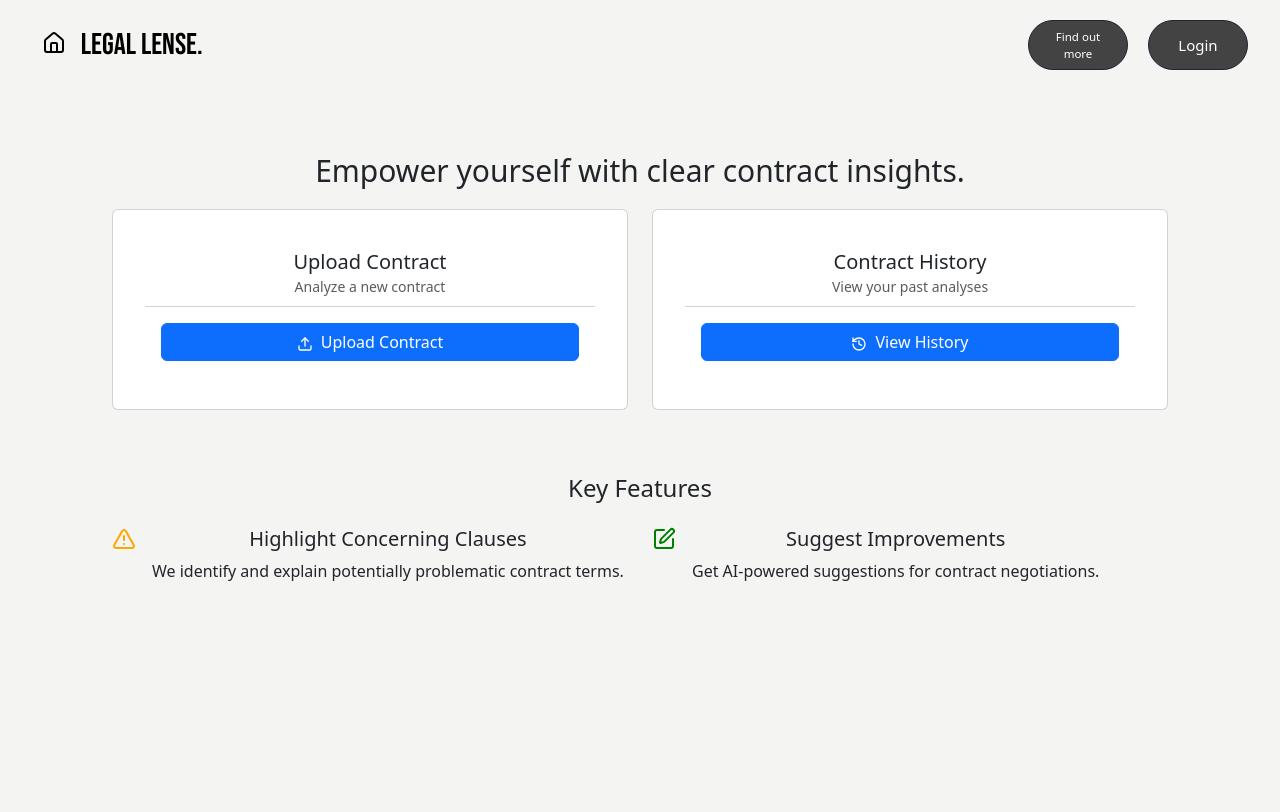
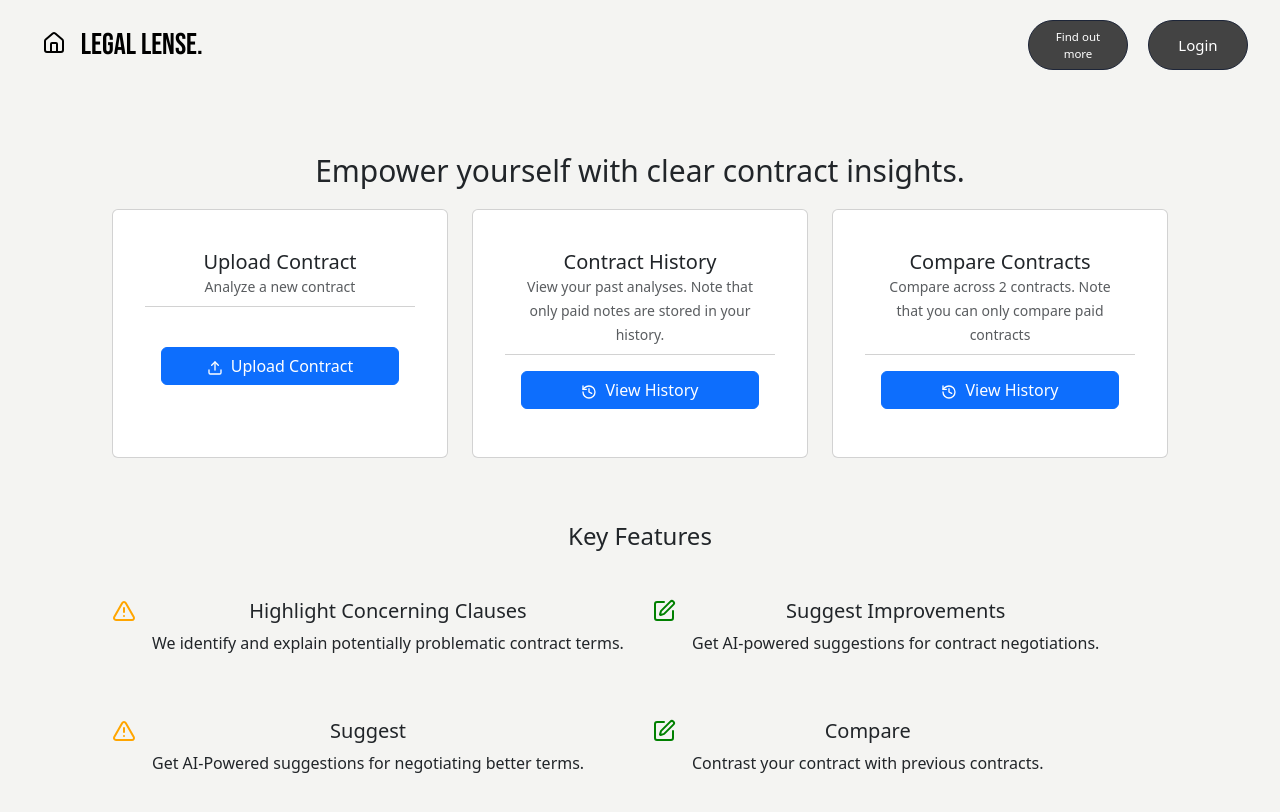
Before and after one commit to shengweikoh/Legallense, a React (Vite) app in the folder Frontend/: page /dashboard in a window 1280 px wide. Shown: the top 812 px of the page. Built offline with nearby package versions, Linux system fonts and the light colour scheme.

Commit message:
historypage

```diff
--- a/Frontend/src/App.jsx
+++ b/Frontend/src/App.jsx
@@ -10,7 +10,7 @@ import Login from './Pages/Login.jsx';
 import UploadContract from "./Pages/Upload.jsx";
 import Dashboard  from './Pages/Dashboard.jsx';
 import AnalysisPage from './Pages/Analysis.jsx';
-
+import History from './Pages/History.jsx'
 
 function App() {
   const [count, setCount] = useState(0)
@@ -26,6 +26,7 @@ function App() {
         <Route path="/upload" element={<UploadContract />} />
         <Route path="/dashboard" element={<Dashboard />} />
         <Route path="/analysis" element={<AnalysisPage />} />
+        <Route path="/history" element={<History />} />
 
 
     </Routes>
--- a/Frontend/src/Pages/Dashboard.jsx
+++ b/Frontend/src/Pages/Dashboard.jsx
@@ -26,7 +26,7 @@ export default function Dashboard() {
       </p>
 
       <div className="row mb-4">
-        <div className="col-md-6 mb-3">
+        <div className="col-md-4 mb-3">
           <div className="card h-100">
             <div className="card-header">
               <h5 className="card-title">Upload Contract</h5>
@@ -40,11 +40,11 @@ export default function Dashboard() {
             </div>
           </div>
         </div>
-        <div className="col-md-6 mb-3">
+        <div className="col-md-4 mb-3">
           <div className="card h-100">
             <div className="card-header">
               <h5 className="card-title">Contract History</h5>
-              <small className="text-muted">View your past analyses</small>
+              <small className="text-muted">View your past analyses. Note that only paid notes are stored in your history.</small>
             </div>
             <div className="card-body d-flex align-items-center justify-content-center">
               <Link to="/history" className="history btn btn-primary w-100">
@@ -54,11 +54,28 @@ export default function Dashboard() {
             </div>
           </div>
         </div>
+
+        <div className="col-md-4 mb-3">
+          <div className="card h-100">
+            <div className="card-header">
+              <h5 className="card-title">Compare Contracts</h5>
+              <small className="text-muted">Compare across 2 contracts. Note that you can only compare paid contracts</small>
+            </div>
+            <div className="card-body d-flex align-items-center justify-content-center">
+              <Link to="/history" className="history btn btn-primary w-100">
+                <HistoryIcon className="me-2" size={16} />
+                View History
+              </Link>
+            </div>
+          </div>
+        </div>
+
       </div>
 
       <div className="mt-5">
         <h2 className="h4 mb-4">Key Features</h2>
-        <div className="row">
+
+        <div className="row mt-5">
           <div className="col-md-6 d-flex mb-3">
             <AlertTriangleIcon className="me-3" size={24} color="orange" />
             <div>
@@ -78,6 +95,30 @@ export default function Dashboard() {
             </div>
           </div>
         </div>
+
+
+        <div className="row">
+          <div className="col-md-6 d-flex mt-5">
+            <AlertTriangleIcon className="me-3" size={24} color="orange" />
+            <div>
+              <h5>Suggest</h5>
+              <p className="mb-0">
+                Get AI-Powered suggestions for negotiating better terms.
+              </p>
+            </div>
+          </div>
+
+          <div className="col-md-6 d-flex mt-5">
+            <EditIcon className="me-3" size={24} color="green" />
+            <div>
+              <h5>Compare</h5>
+              <p className="mb-0 ">
+                 Contrast your contract with previous contracts.
+              </p>
+            </div>
+          </div>
+        </div>
+
       </div>
     </div>
     </motion.div>
--- /dev/null
+++ b/Frontend/src/Pages/History.css
@@ -0,0 +1,10 @@
+.history-container {
+
+
+    width:100vw;
+    height:100vh;
+    background-color:#f4f4f2;
+
+
+
+}
--- /dev/null
+++ b/Frontend/src/Pages/History.jsx
@@ -0,0 +1,43 @@
+import React from "react";
+import { Link } from "react-router-dom";
+import { FileTextIcon, ChevronRightIcon } from "lucide-react";
+import "./History.css";
+
+export default function History() {
+  const contracts = [
+    { id: 1, name: "Coffee Shop Part-Time Contract", date: "2023-06-15" },
+    { id: 2, name: "Retail Store Weekend Job Agreement", date: "2023-05-22" },
+    { id: 3, name: "Event Staff Contract", date: "2023-04-10" },
+  ];
+
+  return (
+    <div className="history-container">
+      <h1 className="mb-4 fw-bold title">Contract History</h1>
+      <div className="row g-3">
+        {contracts.map((contract) => (
+          <div key={contract.id} className="col-md-6 col-lg-4">
+            <div className="card shadow-sm border-0">
+              <div className="card-body">
+                <h5 className="card-title d-flex justify-content-between align-items-center">
+                  {contract.name}
+                </h5>
+                <h6 className="card-subtitle text-muted mb-2">
+                  Analyzed on {contract.date}
+                </h6>
+                <div className="d-flex justify-content-between align-items-center mt-3">
+                  <div className="d-flex align-items-center text-muted">
+                    <FileTextIcon className="me-2 text-primary" size={20} />
+                    <span>Contract #{contract.id}</span>
+                  </div>
+                  <Link to={`/summary?id=${contract.id}`} className="btn btn-outline-primary d-flex align-items-center">
+                    View Summary <ChevronRightIcon className="ms-1" size={16} />
+                  </Link>
+                </div>
+              </div>
+            </div>
+          </div>
+        ))}
+      </div>
+    </div>
+  );
+}
--- a/Frontend/src/Pages/Navbar.jsx
+++ b/Frontend/src/Pages/Navbar.jsx
@@ -31,6 +31,8 @@ const Navbar = () => {
                 <Link to = "/Login">
                 <button className = "login">Login</button>
                 </Link>
+
+
                 </div>
             </div>
 
```
Also changed, not shown: Frontend/src/Pages/Login.jsx (line endings or trailing spaces).
